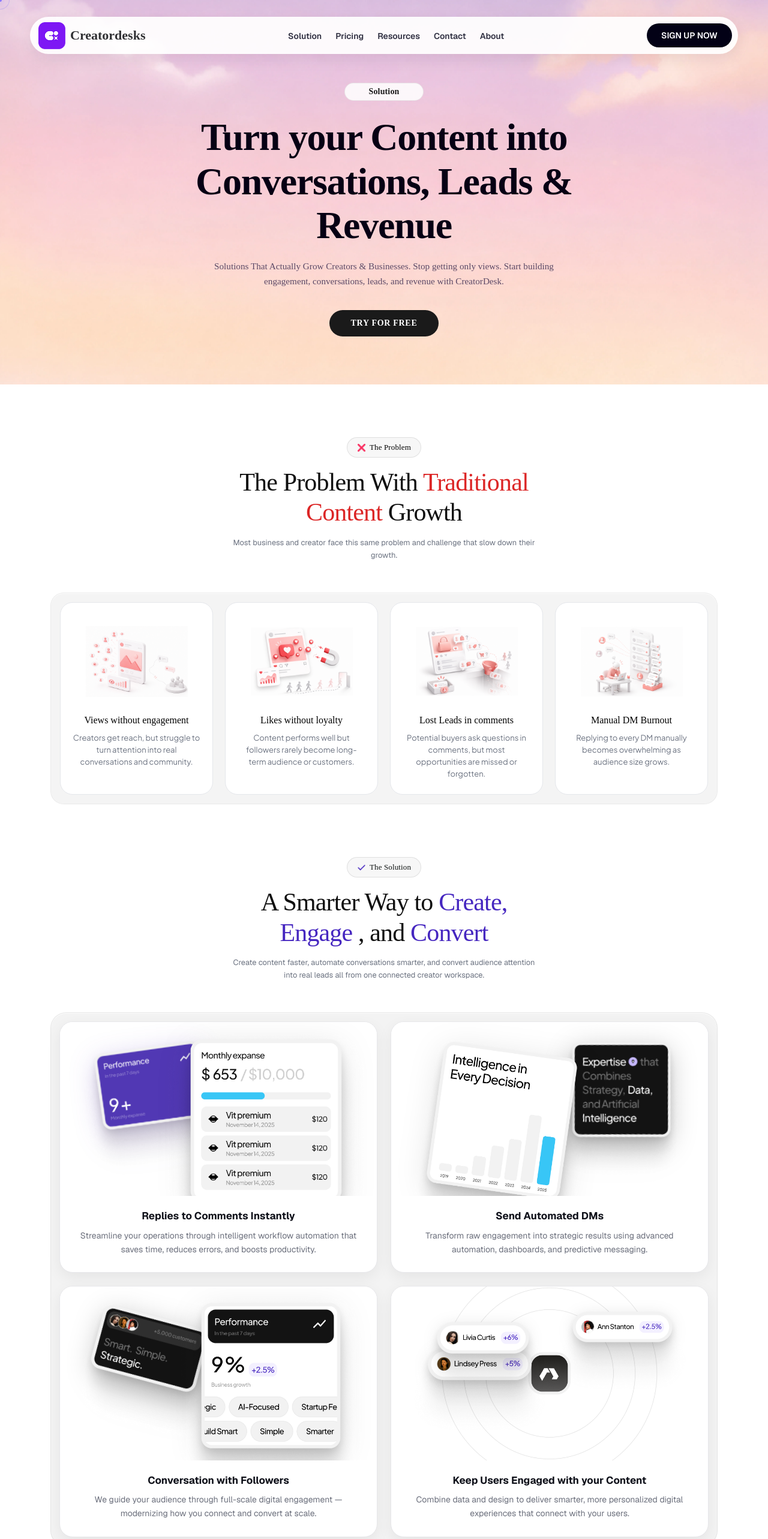
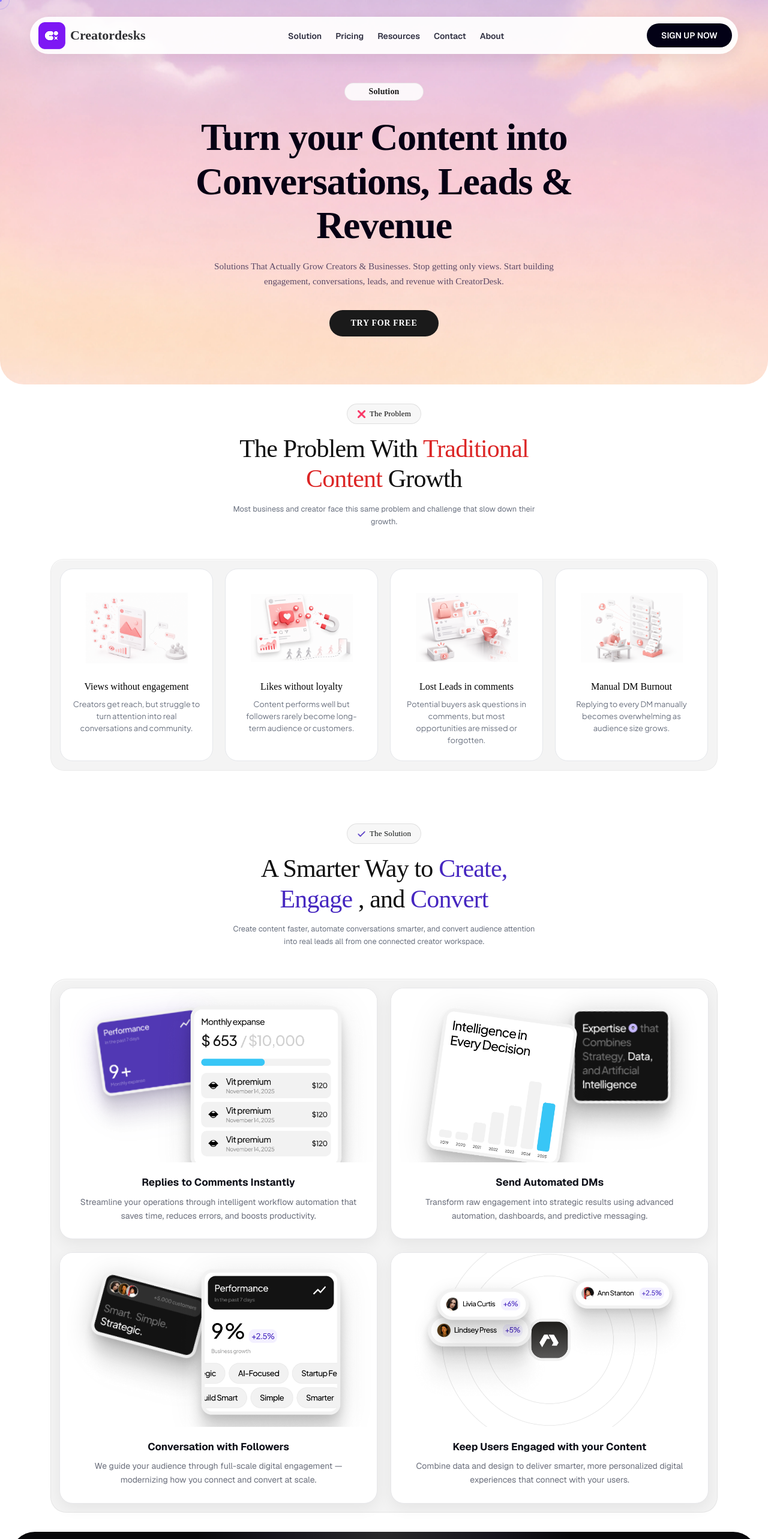
Before and after one commit to kunalvvs/landing-cd, a Next.js app in the folder landing-app/: page /solutions in a window 1280 px wide. Shown: the top 2566 px of the page at 60% size. Built offline with nearby package versions, Linux system fonts and the light colour scheme; a web font is replaced by a local one.

Commit message:
feat: update styles for improved layout and visual consistency in solution section

```diff
--- a/landing-app/src/app/solutions/solution.module.css
+++ b/landing-app/src/app/solutions/solution.module.css
@@ -1,7 +1,7 @@
 /* ── Page shell ── */
 .page {
   overflow-x: hidden;
-
+  background: #ffffff;
 }
 
 /* ── Hero ── */
@@ -11,7 +11,8 @@
   min-height: 520px;
   display: flex;
   flex-direction: column;
-
+  border-radius: 0 0 40px 40px;
+  overflow: hidden;
 }
 
 .heroBg {
@@ -197,7 +198,7 @@
 /* ── Problem section ── */
 .problemSection {
   background: #ffffff;
-  padding: 88px 0;
+  padding: 32px 0 88px;
 }
 
 .problemGrid {
@@ -266,8 +267,7 @@
 /* ── Solution features section ── */
 .featuresSection {
   background: #fff;
-  padding: 0px 0;
-  padding-bottom: 88px;
+  padding: 0 0 32px;
   /* border-top: 1px solid #f0f0f0; */
 }
 
@@ -441,6 +441,8 @@
   padding: 88px 0 120px;
   position: relative;
   overflow: hidden;
+  border-radius: 40px;
+  margin: 0 18px;
 }
 
 /* Soft spotlight glow behind heading */
```
